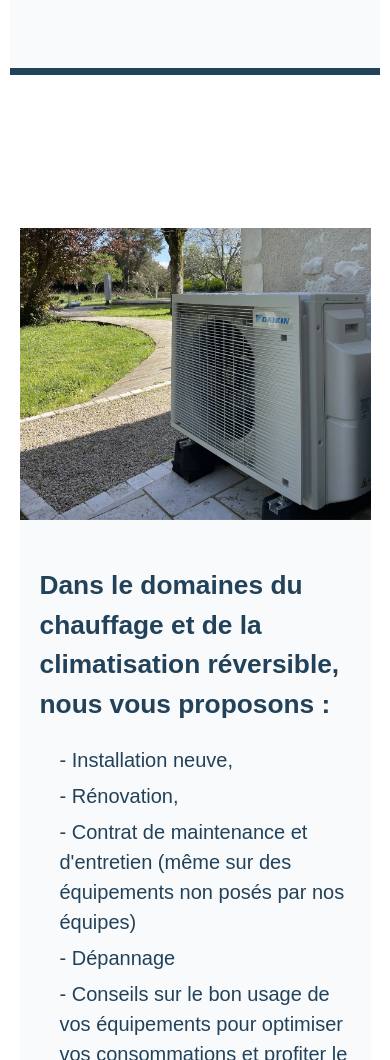
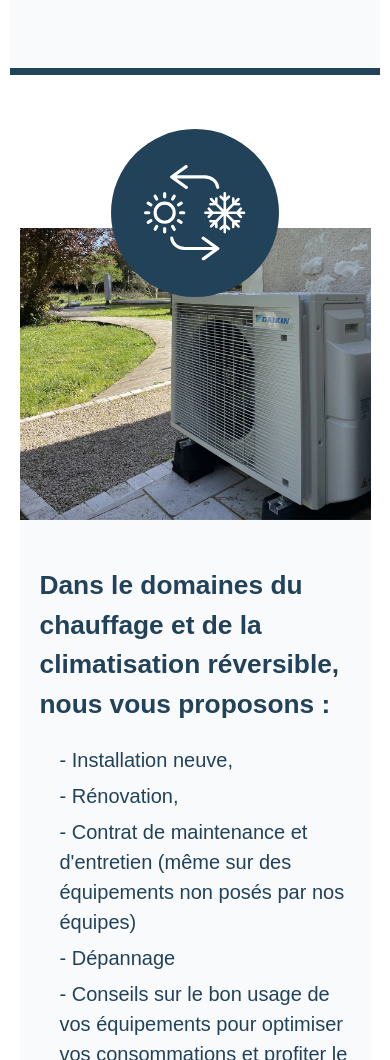
Before and after one commit to Btg-Commnucation/mclimatic-landing, a website built with Vite: page index.html in a window 390 px wide. Shown: the part 940-2000 px from the top of the page. Built offline with nearby package versions, Linux system fonts and the light colour scheme; a web font is replaced by a local one.

Commit message:
return first part

```diff
--- a/src/sass/components/_content.scss
+++ b/src/sass/components/_content.scss
@@ -19,11 +19,8 @@
   }
   .left-img {
     height: 100%;
+    width: 100%;
     object-fit: cover;
-
-    @include var.breakpoint(tablet) {
-      width: 100%;
-    }
   }
 
   .dual-content {
@@ -70,12 +67,35 @@
       right: -8%;
     }
 
-    @include var.breakpoint(756px) {
+    @include var.breakpoint(mobile) {
       top: -108%;
+      right: 0;
+      left: 0;
+      margin-inline: auto;
     }
 
-    @include var.breakpoint(708px) {
-      display: none;
+    @include var.breakpoint(731px) {
+      top: -32em;
+    }
+
+    @include var.breakpoint(683px) {
+      top: -30em;
+    }
+
+    @include var.breakpoint(529px) {
+      top: -28em;
+    }
+
+    @include var.breakpoint(480px) {
+      top: -26em;
+    }
+
+    @include var.breakpoint(427px) {
+      top: -23em;
+    }
+
+    @include var.breakpoint(379px) {
+      top: -21em;
     }
   }
 
--- a/src/sass/components/_footer.scss
+++ b/src/sass/components/_footer.scss
@@ -68,6 +68,7 @@ footer {
     }
 
     ul {
+      margin-top: 2.6rem;
       display: flex;
       flex-direction: column;
       justify-content: center;
--- a/src/sass/components/_header.scss
+++ b/src/sass/components/_header.scss
@@ -15,6 +15,12 @@
 header {
   .left {
     border-bottom: 7px solid var.$red;
+    width: 100%;
+    height: 100%;
+
+    img {
+      object-fit: cover;
+    }
 
     @include var.breakpoint(tablet) {
       display: flex;
```
Also changed, not shown: index.html (line endings or trailing spaces).
